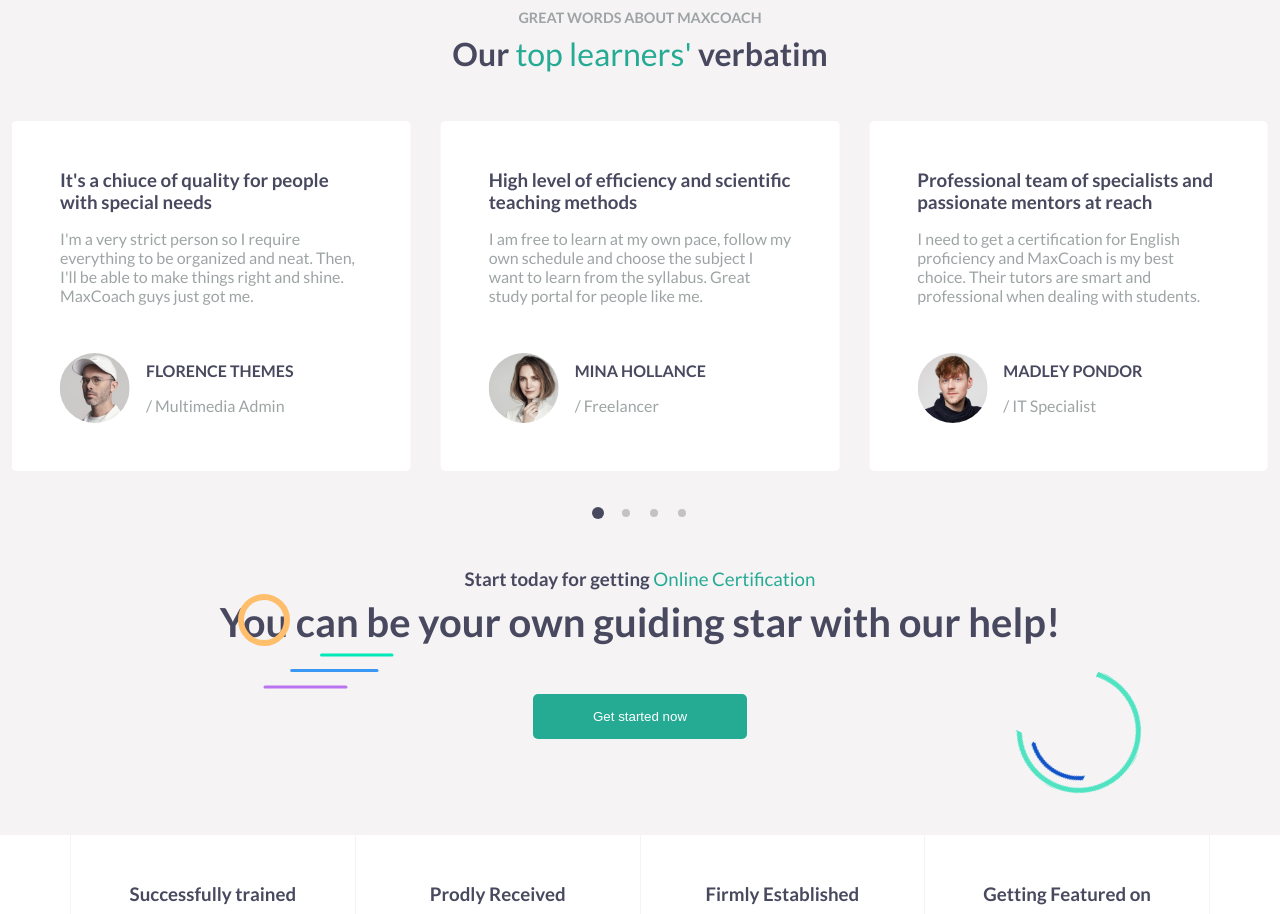
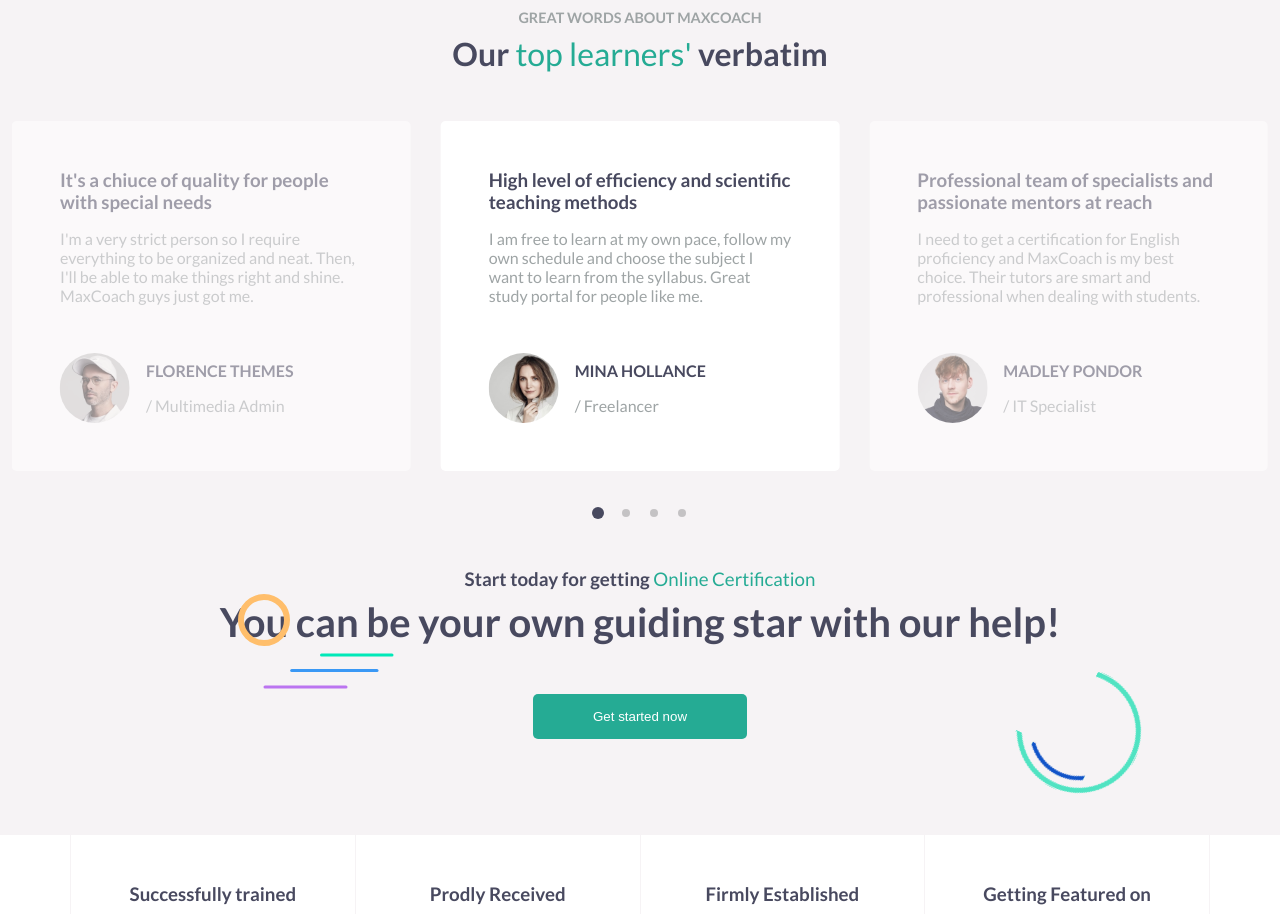
Before and after one commit to GianlucaBenassi/proj-html-vuejs, a Vue app: page / in a window 1280 px wide. Shown: the part 3280-4194 px from the top of the page. Built offline with nearby package versions, Linux system fonts and the light colour scheme.

Commit message:
CustomSwiper slide opacity

```diff
--- a/src/components/commons/CustomSwiper.vue
+++ b/src/components/commons/CustomSwiper.vue
@@ -73,6 +73,7 @@
                 spaceBetween: 30,
                 loop: true,
                 centeredSlides: true,
+                speed: 800,
                 pagination: {
                     clickable: true,
                     el: '.swiper-pagination'
@@ -110,6 +111,11 @@
     }
 }
 
+.swiper-slide-prev,
+.swiper-slide-next {
+    opacity: 50%;
+}
+
 .swiper-pagination {
     position: relative;
 
```
